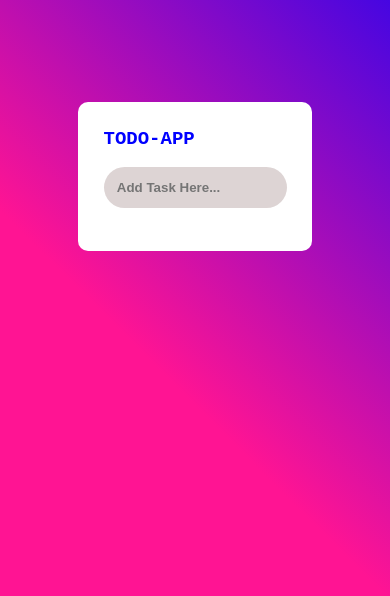
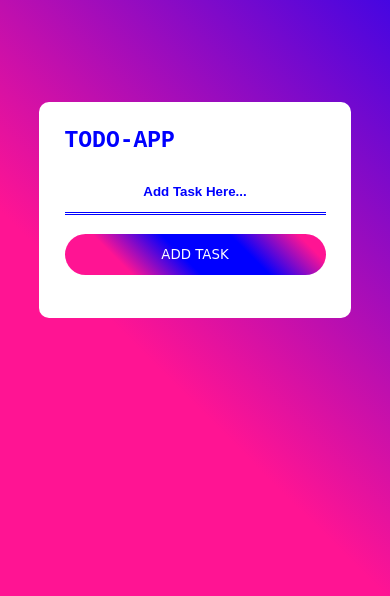
Before and after one commit to Feyesel/SAMPLE_TODO, a plain HTML site: page index.html in a window 390 px wide. Drawn offline with Linux system fonts and the light colour scheme.

Commit message:
Add files via upload

```diff
--- a/index.html
+++ b/index.html
@@ -12,7 +12,7 @@
             <h3>TODO-APP</h3>
             <div class="form-group">
                 <input type="text" placeholder="Add Task Here..." id="input">
-                <button id="btn">ADD</button>
+                <button id="btn">ADD TASK</button>
             </div>
 
             <ul class="tasks" id="task"></ul>
--- a/style.css
+++ b/style.css
@@ -3,7 +3,6 @@
     padding: 0;
     box-sizing: border-box;
     overflow: hidden;
-    /* border: solid 1px pink; */
 }
 body{
     font-family: 'Courier New', Courier, monospace;
@@ -27,7 +26,7 @@ section.main{
 }
 
 .todo{
-    width: 60%;
+    width: 80%;
     margin: 6em auto 0;
     padding: 1.5em;
     background-color: #fff;
@@ -36,7 +35,14 @@ section.main{
 }
 
 .todo h3{
-    font-size: 24px;
+    font-size: 23px;
+    animation: move-text 5s linear infinite;
+}
+
+@keyframes move-text {
+    100%{
+        letter-spacing: 5px;
+    }
 }
 
 .form-group{
@@ -45,13 +51,14 @@ section.main{
     margin: 1em 0;
 
     display: flex;
-    align-items: center;
+    align-items: stretch;
     justify-content: space-between;
+    gap: 0.7em;
 }
 
 input{
-    flex: 1;
     padding: 1em;
+    border-radius: 30px;
     border: none;
     outline: none;
     background: transparent;
@@ -59,17 +66,29 @@ input{
     color: blue;
 }
 
+input::placeholder{
+    color: blue;
+}
+
 
 button{
-    padding: 1em 0em;
-    width: 30%;
+    padding: 1em 3em;
     border-radius: 30px;
 
-    background-color: blue;
+    background: linear-gradient(45deg,deeppink,deeppink,blue,blue,deeppink,deeppink);
+    background-size: 100% 200%;
     color: #fff;
     font-family: cursive;
     border: none;
     cursor: pointer;
+
+    animation: move-color-button 10s ease infinite;
+}
+
+@keyframes move-color-button {
+    0%{background-position: top;}
+    50%{background-position: bottom;}
+    100%{background-position: top;}
 }
 
 ul.tasks{
@@ -78,7 +97,7 @@ ul.tasks{
 }
 
 ul.tasks li{
-    padding: 0.8em 2em;
+    padding: 0.7em 1.8em;
     position: relative;
 
     text-transform: uppercase;
@@ -89,8 +108,8 @@ ul.tasks li{
 ul.tasks li::before{
     content: '';
     background-color: red;
-    width: 25px;
-    height: 25px;
+    width: 23px;
+    height: 23px;
     border-radius: 50%;
     position: absolute;
     left: 0px;
@@ -107,7 +126,7 @@ ul.tasks li.checked::before{
 
 ul.tasks li span{
     position: absolute;
-    right: 0;
+    right: 5px;
     width: 23px;
     text-align: center;
     border: solid 1px red;
@@ -123,26 +142,34 @@ ul.tasks li span:hover{
     color: #fff;
 }
 
-@media (max-width:660px) {
-    .todo h3{
-        font-size: 19px;
+@media (max-width:600px) {
+    .form-group{
+        flex-direction: column;
+        justify-content: space-between;
+        align-items: stretch;
+        border-radius: 0;
+        background: transparent;
+    }
+    input{
+        text-align: center;
+        border-bottom: double 3px blue;
+        border-radius: 0;
     }
     button{
-        width: 45%;
-        padding: 1em;
+        margin-top: 0.5em;
     }
     ul.tasks li{
+        padding: 0.8em 1.6em 1em 1.5em;
         font-size: 13px;
-        font-weight: bold;
-        font-family:'Segoe UI', Tahoma, Geneva, Verdana, sans-serif;
-        padding: 0.6em 1.5em;
-    }
-    ul.tasks li::before{
-        width: 14px;
-        height: 14px;
+        font-weight: 900;
     }
 
     ul.tasks li span{
         width: 16px;
     }
+
+    ul.tasks li::before{
+        width: 15px;
+        height: 15px;
+    }
 }
```
